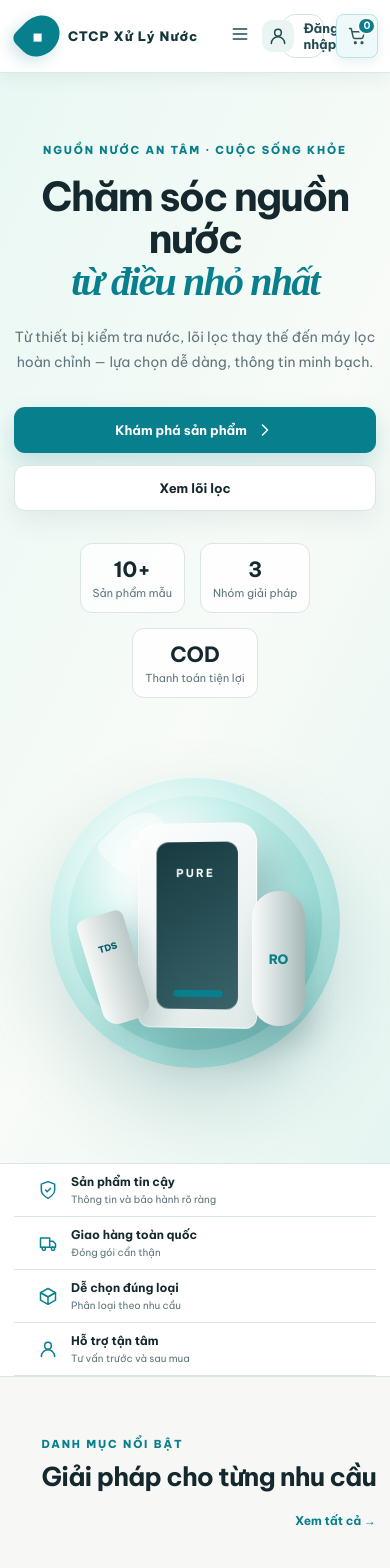
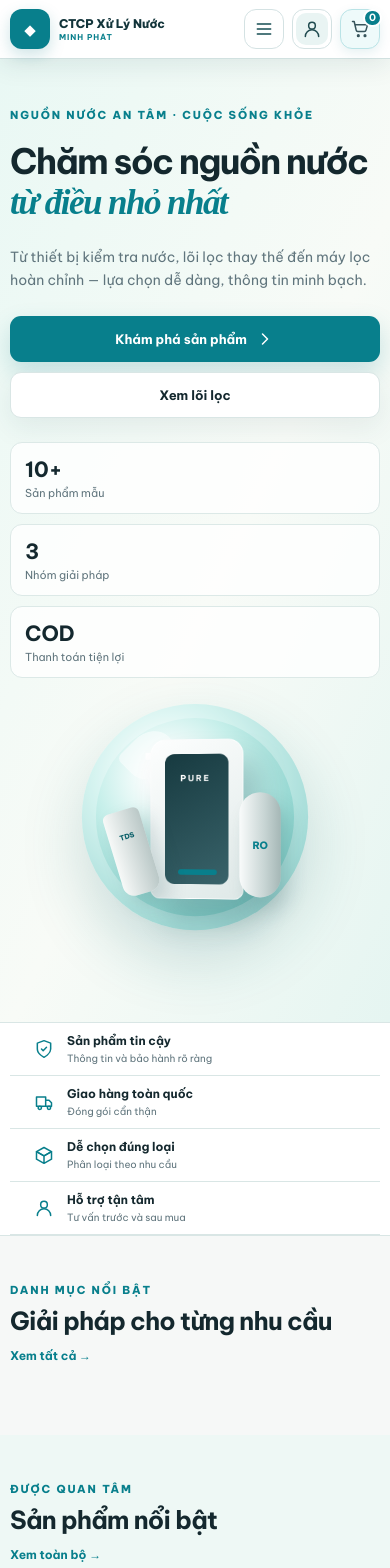
Before and after one commit to ManhCuong2005/websiteTMDT, a React (Vite) app in the folder frontend/: page / in a window 390 px wide. Shown: the top 1568 px of the page. Built offline with nearby package versions, Linux system fonts and the light colour scheme; no server answers.

Commit message:
update giao dien mobile

```diff
--- a/frontend/src/styles.css
+++ b/frontend/src/styles.css
@@ -4019,3 +4019,503 @@ td > small {
     font-weight: 600;
   }
 }
+
+/* Mobile UX polish: visual-only layer, intentionally placed last to win cascade. */
+@media (max-width: 820px) {
+  html,
+  body {
+    overflow-x: hidden;
+  }
+
+  body {
+    background: #f6f8f7;
+  }
+
+  .container,
+  .admin-shell {
+    width: min(100% - 28px, 1180px);
+  }
+
+  .site-header {
+    border-bottom-color: rgba(205, 222, 221, 0.9);
+    box-shadow: 0 8px 24px rgba(18, 50, 58, 0.08);
+  }
+
+  .header-container {
+    padding: 8px 14px;
+  }
+
+  .header-inner {
+    display: grid;
+    grid-template-columns: minmax(0, 1fr) 44px auto;
+    gap: 10px;
+    min-height: 62px;
+    height: auto;
+  }
+
+  .brand {
+    min-width: 0;
+    gap: 9px;
+  }
+
+  .brand-drop {
+    width: 38px;
+    height: 38px;
+    border-radius: 12px;
+    transform: none;
+    font-size: 15px;
+  }
+
+  .brand-text,
+  .brand span:last-child {
+    min-width: 0;
+  }
+
+  .brand b,
+  .brand-text b {
+    max-width: 42vw;
+    overflow: hidden;
+    text-overflow: ellipsis;
+    white-space: nowrap;
+    font-size: 13px;
+    letter-spacing: 0;
+  }
+
+  .brand small,
+  .brand-text small {
+    display: block;
+    max-width: 42vw;
+    overflow: hidden;
+    text-overflow: ellipsis;
+    white-space: nowrap;
+    margin-top: 3px;
+    font-size: 8px;
+    letter-spacing: 0.12em;
+  }
+
+  .mobile-menu {
+    display: grid;
+    width: 44px;
+    height: 44px;
+    margin: 0;
+    place-items: center;
+    border: 1px solid #d4e2e3;
+    border-radius: 12px;
+    background: #ffffff;
+    color: #164d53;
+  }
+
+  .main-nav {
+    position: absolute;
+    top: calc(100% + 8px);
+    right: 12px;
+    left: 12px;
+    z-index: 1001;
+    display: none;
+    flex-direction: column;
+    align-items: stretch;
+    gap: 4px;
+    max-height: calc(100vh - 92px);
+    overflow-y: auto;
+    padding: 10px;
+    border: 1px solid #d6e5e4;
+    border-radius: 14px;
+    background: #ffffff;
+    box-shadow: 0 18px 42px rgba(18, 50, 58, 0.16);
+  }
+
+  .main-nav.open {
+    display: flex;
+  }
+
+  .main-nav a {
+    min-height: 44px;
+    padding: 12px 14px;
+    border-radius: 10px;
+    color: #294c50;
+    font-size: 13px;
+  }
+
+  .main-nav a.active,
+  .main-nav a:hover {
+    background: #eef8f7;
+    color: var(--teal-dark);
+  }
+
+  .main-nav a::after,
+  .main-nav a.active::after {
+    display: none;
+  }
+
+  .header-actions {
+    min-width: 0;
+    justify-content: flex-end;
+    gap: 8px;
+  }
+
+  .header-search {
+    display: none;
+  }
+
+  .header-user-actions,
+  .account-menu {
+    gap: 8px;
+  }
+
+  .account-text,
+  .login-link > span:last-child,
+  .logout-button span,
+  .cart-text {
+    display: none;
+  }
+
+  .account-link,
+  .login-link,
+  .logout-button,
+  .cart-link {
+    width: 42px;
+    min-width: 42px;
+    min-height: 42px;
+    justify-content: center;
+    padding: 0;
+    border-radius: 12px;
+  }
+
+  .cart-count {
+    top: -10px;
+    right: -12px;
+  }
+
+  .page-section,
+  .section {
+    padding-block: 42px;
+  }
+
+  .page-heading {
+    margin-bottom: 22px;
+    text-align: left;
+  }
+
+  .page-heading h1,
+  .hero-copy h1,
+  .detail-info h1 {
+    max-width: 100%;
+    font-size: clamp(28px, 9vw, 38px);
+    line-height: 1.15;
+  }
+
+  .page-heading p,
+  .hero-copy > p,
+  .detail-short {
+    max-width: 100%;
+    font-size: 14px;
+    line-height: 1.65;
+  }
+
+  .hero-grid {
+    grid-template-columns: 1fr;
+    gap: 26px;
+    min-height: auto;
+    padding-block: 44px 28px;
+  }
+
+  .hero-copy {
+    text-align: left;
+  }
+
+  .hero-actions {
+    display: grid;
+    grid-template-columns: 1fr;
+    gap: 10px;
+    margin: 24px 0;
+  }
+
+  .hero-actions .btn {
+    width: 100%;
+  }
+
+  .hero-stats {
+    display: grid;
+    grid-template-columns: 1fr;
+    gap: 10px;
+    text-align: left;
+  }
+
+  .hero-stats div {
+    min-width: 0;
+    padding: 13px 14px;
+    border: 1px solid #dce9e7;
+    border-radius: 12px;
+    background: rgba(255, 255, 255, 0.82);
+  }
+
+  .hero-visual {
+    min-height: 300px;
+    transform: scale(0.88);
+    transform-origin: top center;
+  }
+
+  .section-heading,
+  .catalog-toolbar,
+  .review-heading,
+  .order-card-head,
+  .order-card-foot {
+    flex-direction: column;
+    align-items: stretch;
+    gap: 12px;
+  }
+
+  .section-heading h2 {
+    font-size: 25px;
+    line-height: 1.2;
+  }
+
+  .benefit-grid,
+  .category-grid,
+  .product-grid,
+  .catalog-main .product-grid,
+  .detail-perks,
+  .saved-addresses,
+  .address-list,
+  .order-info-grid,
+  .coupon-grid {
+    grid-template-columns: 1fr;
+  }
+
+  .benefit-grid > div {
+    min-height: auto;
+    border-right: 0;
+    border-bottom: 1px solid var(--line);
+  }
+
+  .product-card {
+    border-radius: 12px;
+    overflow: hidden;
+  }
+
+  .product-card-visual {
+    min-height: 190px;
+    aspect-ratio: 4 / 3;
+  }
+
+  .product-card-body {
+    padding: 15px;
+  }
+
+  .product-title {
+    min-height: auto;
+    font-size: 14px;
+    line-height: 1.45;
+  }
+
+  .price-row {
+    align-items: center;
+    gap: 10px;
+  }
+
+  .catalog-layout,
+  .cart-layout,
+  .checkout-layout,
+  .account-layout,
+  .orders-layout,
+  .product-detail-grid,
+  .admin-grid-two,
+  .admin-orders-layout {
+    grid-template-columns: 1fr;
+    gap: 18px;
+  }
+
+  .filter-panel {
+    position: static;
+    display: flex;
+    gap: 8px;
+    overflow-x: auto;
+    padding: 10px;
+    border-radius: 12px;
+    scrollbar-width: none;
+  }
+
+  .filter-panel::-webkit-scrollbar {
+    display: none;
+  }
+
+  .filter-panel h3 {
+    display: none;
+  }
+
+  .filter-panel button {
+    width: auto;
+    min-height: 40px;
+    flex: 0 0 auto;
+    white-space: nowrap;
+  }
+
+  .catalog-toolbar select,
+  input,
+  select,
+  textarea {
+    width: 100%;
+    min-width: 0;
+  }
+
+  .detail-visual {
+    height: auto;
+    min-height: 300px;
+    aspect-ratio: 1 / 1;
+  }
+
+  .buy-row,
+  .form-actions,
+  .coupon-row,
+  .admin-order-actions {
+    display: grid;
+    grid-template-columns: 1fr;
+    width: 100%;
+    gap: 10px;
+  }
+
+  .buy-row .quantity-control {
+    justify-self: start;
+  }
+
+  .cart-item {
+    grid-template-columns: 78px minmax(0, 1fr) 42px;
+    gap: 12px;
+    align-items: start;
+    padding: 14px;
+    border-radius: 12px;
+  }
+
+  .cart-image {
+    width: 78px;
+    height: 78px;
+  }
+
+  .cart-product {
+    min-width: 0;
+  }
+
+  .cart-product a {
+    overflow-wrap: anywhere;
+    line-height: 1.4;
+  }
+
+  .cart-item .quantity-control {
+    grid-column: 2 / 4;
+    grid-row: 2;
+  }
+
+  .line-total {
+    grid-column: 2;
+    grid-row: 3;
+    justify-self: start;
+  }
+
+  .remove-button {
+    grid-column: 3;
+    grid-row: 1;
+  }
+
+  .order-summary,
+  .checkout-summary,
+  .panel,
+  .auth-card,
+  .account-panel,
+  .orders-sidebar,
+  .order-detail-panel,
+  .admin-panel {
+    padding: 16px;
+    border-radius: 12px;
+  }
+
+  .panel-heading {
+    align-items: flex-start;
+  }
+
+  .form-grid.two,
+  .form-grid.three,
+  .form-grid.four {
+    grid-template-columns: 1fr;
+  }
+
+  .coupon-row button,
+  .btn.full,
+  .grow {
+    width: 100%;
+  }
+
+  .knowledge-banner {
+    grid-template-columns: 1fr;
+    padding: 24px;
+    border-radius: 14px;
+  }
+
+  .footer-grid {
+    grid-template-columns: 1fr;
+    gap: 24px;
+  }
+}
+
+@media (max-width: 560px) {
+  .container,
+  .admin-shell {
+    width: min(100% - 20px, 1180px);
+  }
+
+  .header-container {
+    padding-inline: 10px;
+  }
+
+  .header-inner {
+    grid-template-columns: minmax(0, 1fr) 40px auto;
+    gap: 8px;
+    min-height: 58px;
+  }
+
+  .brand-drop,
+  .mobile-menu,
+  .account-link,
+  .login-link,
+  .logout-button,
+  .cart-link {
+    width: 40px;
+    min-width: 40px;
+    height: 40px;
+    min-height: 40px;
+  }
+
+  .brand b,
+  .brand-text b {
+    max-width: 34vw;
+    font-size: 12px;
+  }
+
+  .brand small,
+  .brand-text small {
+    max-width: 34vw;
+  }
+
+  .hero-visual {
+    min-height: 250px;
+    transform: scale(0.78);
+  }
+
+  .product-card-visual {
+    min-height: 170px;
+  }
+
+  .cart-item {
+    grid-template-columns: 70px minmax(0, 1fr) 38px;
+    padding: 12px;
+  }
+
+  .cart-image {
+    width: 70px;
+    height: 70px;
+  }
+
+  .table-wrap {
+    margin-inline: -4px;
+    border-radius: 10px;
+  }
+}
```
